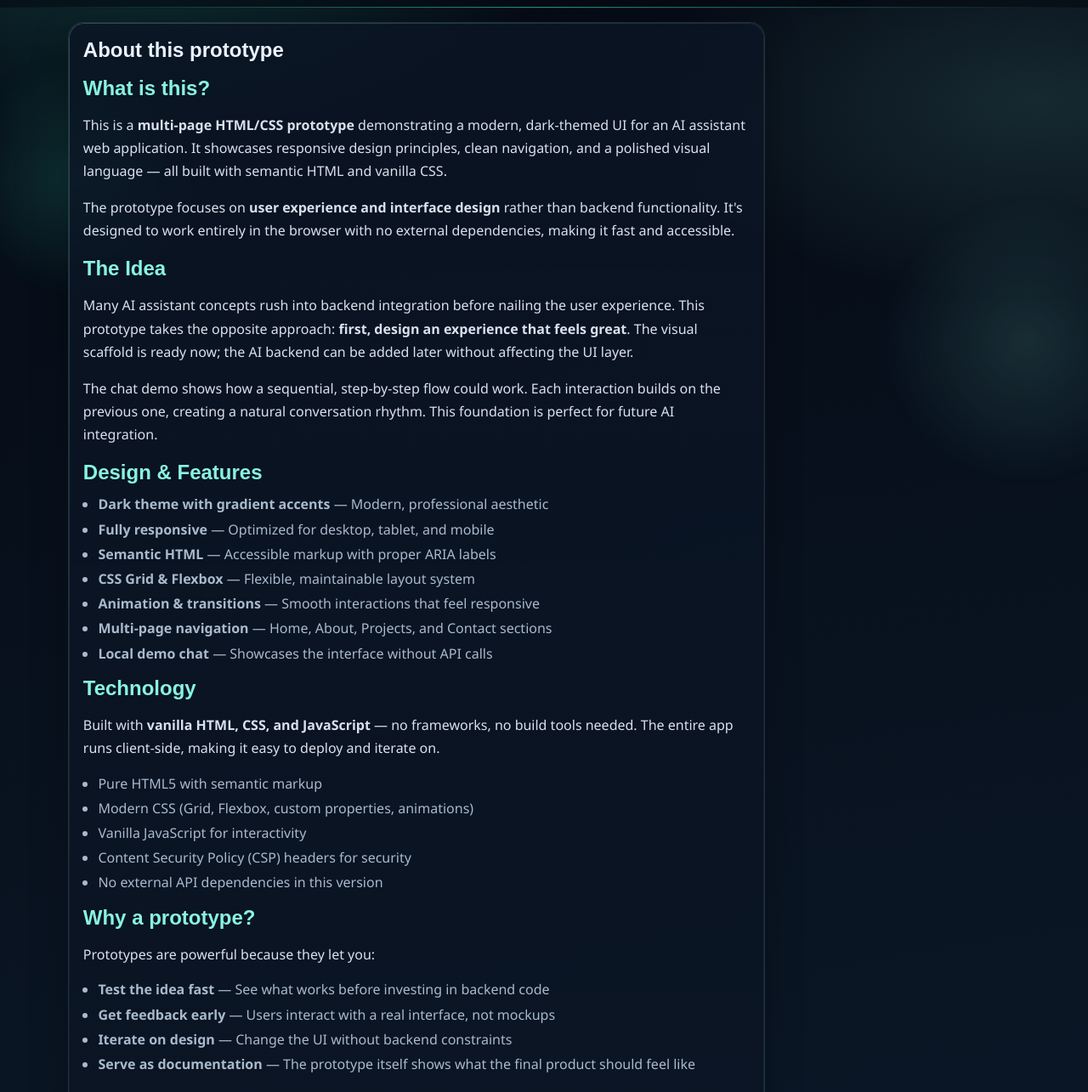
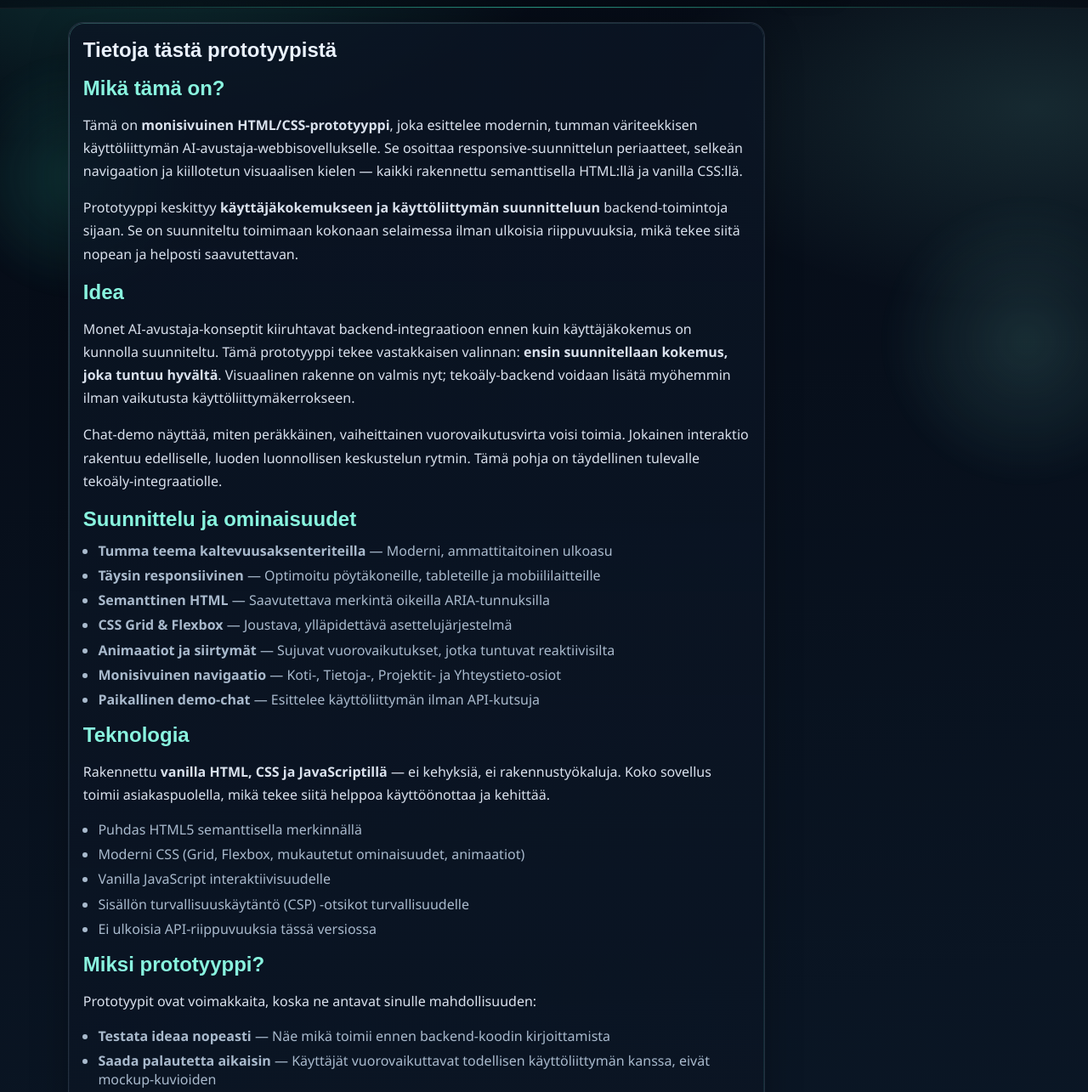
Before and after one commit to jehkis/-ai-assistant-app, a website: page about.html in a window 1280 px wide. Shown: the part 57-1342 px from the top of the page at 85% size. Drawn offline with Linux system fonts and the light colour scheme.

Commit message:
Translate all content to Finnish for consistency

```diff
--- a/about.html
+++ b/about.html
@@ -3,7 +3,7 @@
 <head>
   <meta charset="utf-8">
   <meta name="viewport" content="width=device-width,initial-scale=1">
-  <title>AI Assistant — About</title>
+  <title>AI Assistant — Tietoja</title>
   <meta name="referrer" content="strict-origin-when-cross-origin">
   <meta name="color-scheme" content="dark">
   <meta http-equiv="Content-Security-Policy" content="default-src 'self'; img-src 'self' data:; style-src 'self' https://fonts.googleapis.com; font-src 'self' https://fonts.gstatic.com; script-src 'self'; connect-src 'self'; form-action 'self'; base-uri 'none'; object-src 'none'; upgrade-insecure-requests">
@@ -15,10 +15,10 @@
     <div class="container header-inner">
       <a class="brand" href="index.html">AI Assistant</a>
       <nav class="main-nav" aria-label="Päävalikko">
-        <a href="index.html">Home</a>
-        <a href="about.html" class="active">About</a>
-        <a href="projects.html">Projects</a>
-        <a href="contact.html">Contact</a>
+        <a href="index.html">Koti</a>
+        <a href="about.html" class="active">Tietoja</a>
+        <a href="projects.html">Projektit</a>
+        <a href="contact.html">Yhteystieto</a>
       </nav>
       <button class="menu-toggle" aria-expanded="false" aria-label="Toggle menu">☰</button>
     </div>
@@ -26,77 +26,77 @@
 
   <main class="container page-content">
     <article>
-      <h1>About this prototype</h1>
+      <h1>Tietoja tästä prototyypistä</h1>
 
-      <h2>What is this?</h2>
+      <h2>Mikä tämä on?</h2>
       <p>
-        This is a <strong>multi-page HTML/CSS prototype</strong> demonstrating a modern, dark-themed UI for an AI assistant web application.
-        It showcases responsive design principles, clean navigation, and a polished visual language — all built with semantic HTML and vanilla CSS.
+        Tämä on <strong>monisivuinen HTML/CSS-prototyyppi</strong>, joka esittelee modernin, tumman väriteekkisen käyttöliittymän AI-avustaja-webbisovellukselle.
+        Se osoittaa responsive-suunnittelun periaatteet, selkeän navigaation ja kiillotetun visuaalisen kielen — kaikki rakennettu semanttisella HTML:llä ja vanilla CSS:llä.
       </p>
       <p>
-        The prototype focuses on <strong>user experience and interface design</strong> rather than backend functionality.
-        It's designed to work entirely in the browser with no external dependencies, making it fast and accessible.
+        Prototyyppi keskittyy <strong>käyttäjäkokemukseen ja käyttöliittymän suunnitteluun</strong> backend-toimintoja sijaan.
+        Se on suunniteltu toimimaan kokonaan selaimessa ilman ulkoisia riippuvuuksia, mikä tekee siitä nopean ja helposti saavutettavan.
       </p>
 
-      <h2>The Idea</h2>
+      <h2>Idea</h2>
       <p>
-        Many AI assistant concepts rush into backend integration before nailing the user experience.
-        This prototype takes the opposite approach: <strong>first, design an experience that feels great</strong>.
-        The visual scaffold is ready now; the AI backend can be added later without affecting the UI layer.
+        Monet AI-avustaja-konseptit kiiruhtavat backend-integraatioon ennen kuin käyttäjäkokemus on kunnolla suunniteltu.
+        Tämä prototyyppi tekee vastakkaisen valinnan: <strong>ensin suunnitellaan kokemus, joka tuntuu hyvältä</strong>.
+        Visuaalinen rakenne on valmis nyt; tekoäly-backend voidaan lisätä myöhemmin ilman vaikutusta käyttöliittymäkerrokseen.
       </p>
       <p>
-        The chat demo shows how a sequential, step-by-step flow could work. Each interaction builds on the previous one,
-        creating a natural conversation rhythm. This foundation is perfect for future AI integration.
+        Chat-demo näyttää, miten peräkkäinen, vaiheittainen vuorovaikutusvirta voisi toimia.
+        Jokainen interaktio rakentuu edelliselle, luoden luonnollisen keskustelun rytmin. Tämä pohja on täydellinen tulevalle tekoäly-integraatiolle.
       </p>
 
-      <h2>Design & Features</h2>
+      <h2>Suunnittelu ja ominaisuudet</h2>
       <ul>
-        <li><strong>Dark theme with gradient accents</strong> — Modern, professional aesthetic</li>
-        <li><strong>Fully responsive</strong> — Optimized for desktop, tablet, and mobile</li>
-        <li><strong>Semantic HTML</strong> — Accessible markup with proper ARIA labels</li>
-        <li><strong>CSS Grid &amp; Flexbox</strong> — Flexible, maintainable layout system</li>
-        <li><strong>Animation &amp; transitions</strong> — Smooth interactions that feel responsive</li>
-        <li><strong>Multi-page navigation</strong> — Home, About, Projects, and Contact sections</li>
-        <li><strong>Local demo chat</strong> — Showcases the interface without API calls</li>
+        <li><strong>Tumma teema kaltevuusaksenteriteilla</strong> — Moderni, ammattitaitoinen ulkoasu</li>
+        <li><strong>Täysin responsiivinen</strong> — Optimoitu pöytäkoneille, tableteille ja mobiililaitteille</li>
+        <li><strong>Semanttinen HTML</strong> — Saavutettava merkintä oikeilla ARIA-tunnuksilla</li>
+        <li><strong>CSS Grid &amp; Flexbox</strong> — Joustava, ylläpidettävä asettelujärjestelmä</li>
+        <li><strong>Animaatiot ja siirtymät</strong> — Sujuvat vuorovaikutukset, jotka tuntuvat reaktiivisilta</li>
+        <li><strong>Monisivuinen navigaatio</strong> — Koti-, Tietoja-, Projektit- ja Yhteystieto-osiot</li>
+        <li><strong>Paikallinen demo-chat</strong> — Esittelee käyttöliittymän ilman API-kutsuja</li>
       </ul>
 
-      <h2>Technology</h2>
+      <h2>Teknologia</h2>
       <p>
-        Built with <strong>vanilla HTML, CSS, and JavaScript</strong> — no frameworks, no build tools needed.
-        The entire app runs client-side, making it easy to deploy and iterate on.
+        Rakennettu <strong>vanilla HTML, CSS ja JavaScriptillä</strong> — ei kehyksiä, ei rakennustyökaluja.
+        Koko sovellus toimii asiakaspuolella, mikä tekee siitä helppoa käyttöönottaa ja kehittää.
       </p>
       <ul>
-        <li>Pure HTML5 with semantic markup</li>
-        <li>Modern CSS (Grid, Flexbox, custom properties, animations)</li>
-        <li>Vanilla JavaScript for interactivity</li>
-        <li>Content Security Policy (CSP) headers for security</li>
-        <li>No external API dependencies in this version</li>
+        <li>Puhdas HTML5 semanttisella merkinnällä</li>
+        <li>Moderni CSS (Grid, Flexbox, mukautetut ominaisuudet, animaatiot)</li>
+        <li>Vanilla JavaScript interaktiivisuudelle</li>
+        <li>Sisällön turvallisuuskäytäntö (CSP) -otsikot turvallisuudelle</li>
+        <li>Ei ulkoisia API-riippuvuuksia tässä versiossa</li>
       </ul>
 
-      <h2>Why a prototype?</h2>
+      <h2>Miksi prototyyppi?</h2>
       <p>
-        Prototypes are powerful because they let you:
+        Prototyypit ovat voimakkaita, koska ne antavat sinulle mahdollisuuden:
       </p>
       <ul>
-        <li><strong>Test the idea fast</strong> — See what works before investing in backend code</li>
-        <li><strong>Get feedback early</strong> — Users interact with a real interface, not mockups</li>
-        <li><strong>Iterate on design</strong> — Change the UI without backend constraints</li>
-        <li><strong>Serve as documentation</strong> — The prototype itself shows what the final product should feel like</li>
+        <li><strong>Testata ideaa nopeasti</strong> — Näe mikä toimii ennen backend-koodin kirjoittamista</li>
+        <li><strong>Saada palautetta aikaisin</strong> — Käyttäjät vuorovaikuttavat todellisen käyttöliittymän kanssa, eivät mockup-kuvioiden</li>
+        <li><strong>Iteroida suunnittelua</strong> — Muuta käyttöliittymää ilman backend-rajoitteita</li>
+        <li><strong>Toimi dokumentaationa</strong> — Prototyyppi itse osoittaa, miltä lopullisen tuotteen pitäisi tuntua</li>
       </ul>
 
-      <h2>Next Steps</h2>
+      <h2>Seuraavat vaiheet</h2>
       <p>
-        This prototype is ready for:
+        Tämä prototyyppi on valmis:
       </p>
       <ul>
-        <li>Portfolio demonstration</li>
-        <li>User testing and feedback</li>
-        <li>Design iteration and refinement</li>
-        <li>Backend integration (when the AI service is ready)</li>
+        <li>Portfolio-esittelylle</li>
+        <li>Käyttäjätestukselle ja palautteelle</li>
+        <li>Suunnittelun iteraatiolle ja parantamiselle</li>
+        <li>Backend-integraatiolle (kun tekoäly-palvelu on valmis)</li>
       </ul>
 
       <p class="about-footer">
-        <em>Built as a modern, responsive web prototype showcasing UI/UX design and frontend development best practices.</em>
+        <em>Rakennettu modernin, responsiivisen web-prototypin osoitukseksi, joka esittelee UI/UX-suunnittelua ja frontend-kehityksen parhaita käytäntöjä.</em>
       </p>
     </article>
   </main>
```
Also changed, not shown: contact.html (+10 -10 lines), index.html (+16 -16 lines), projects.html (+11 -11 lines).
